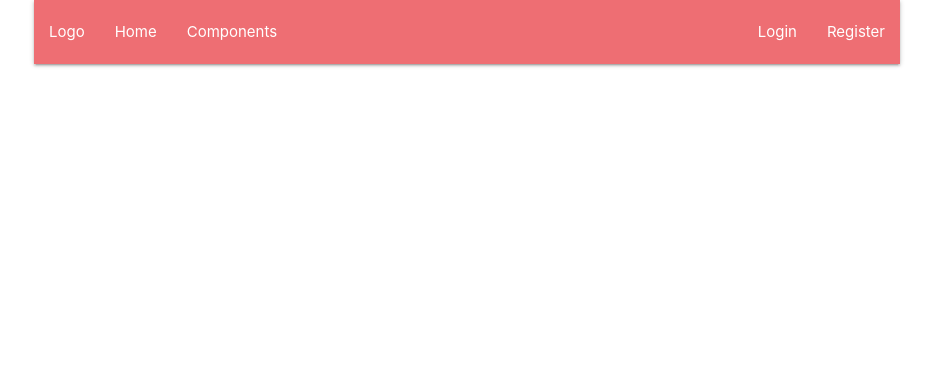
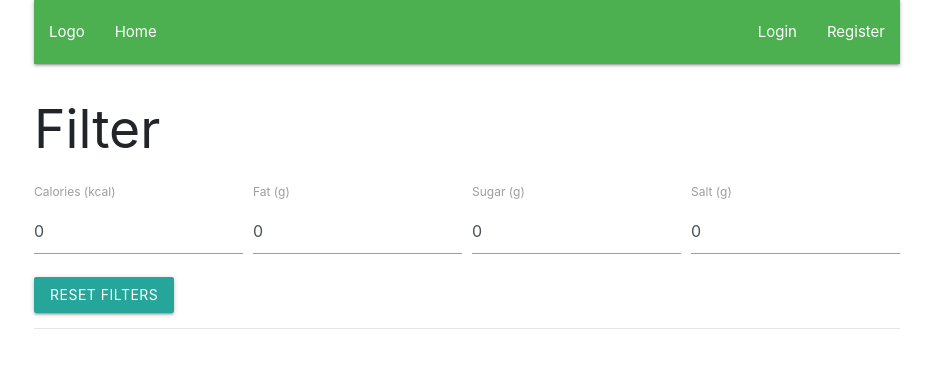
Before and after one commit to scxr/bonhacketit, a FastAPI app: page / in a window 1280 px wide. Shown: the top 368 px of the page, without its empty margins (173-1106 px from the left). Run offline with FastAPI, Linux system fonts and the light colour scheme; data that the repository does not hold is empty; some libraries are stand-ins or nearby versions.

Commit message:
homepage frontend

```diff
--- a/endpoints/create_new_recipe.py
+++ b/endpoints/create_new_recipe.py
@@ -21,7 +21,8 @@ async def create_recipe(file: UploadFile = File(...), data: str = Form(...), req
 
     db = SessionLocal()
     data = json.loads(data)
-    username = str(request.cookies).split("username")[1].split("'")[2] # do not fucking judge me
+    # username = str(request.cookies).split("username")[1].split("'")[2] # do not fucking judge me
+    username = data["username"]
     new_recipe = Recipe()
     new_recipe.created_by = username
     new_recipe.title = data["title"]
--- a/static/css/styles.css
+++ b/static/css/styles.css
@@ -11,3 +11,8 @@
   width: 400px;
   height: 35px;
 }
+
+a:hover {
+  text-decoration: none;
+  color: white;
+}
--- a/static/js/main.js
+++ b/static/js/main.js
@@ -15,6 +15,10 @@ function getCookie(cname) {
   return "";
 }
 
+function deleteCookie(cname) {
+  document.cookie = `${cname}= ; expires = Thu, 01 Jan 1970 00:00:00 GMT`;
+}
+
 function getUsername() {
   return getCookie("username");
 }
--- a/static/vue/auth/login.js
+++ b/static/vue/auth/login.js
@@ -7,6 +7,12 @@ let app = new Vue({
     message: {},
     username: "",
     password: "",
+  },
+  created() {
+    // redirect if user already logged in
+    if (getUsername()) {
+      location.replace("/");
+    }
   },
   methods: {
     async login() {
--- a/static/vue/home.js
+++ b/static/vue/home.js
@@ -1,17 +1,58 @@
-// create_recipe.html
+// index.html
 
-let home = new Vue({
+let app = new Vue({
   delimiters: ["${", "}"],
-  el: "#home",
+  el: "#app",
   data: {
-    username: null,
+    recipes: [],
+    filter: {
+      calories: 0,
+      fat: 0,
+      sugar: 0,
+      salt: 0,
+    },
   },
   created() {
-    this.username = getUsername();
+    // get all recipes
+    this.getRecipes();
   },
   methods: {
-    logout() {
-      document.cookie = "username= ; expires = Thu, 01 Jan 1970 00:00:00 GMT";
+    async getRecipes() {
+      const response = await fetch("/all_recipes", {
+        method: "POST",
+      });
+
+      const data = await response.json();
+      this.recipes = data;
+    },
+    async filterRecipes() {
+      const response = await fetch("/filter_recipes", {
+        method: "POST",
+        headers: {
+          "Content-Type": "application/json",
+        },
+        body: JSON.stringify({
+          calories: parseInt(this.filter.calories),
+          fat: parseInt(this.filter.fat),
+          sugar: parseInt(this.filter.sugar),
+          salt: parseInt(this.filter.salt),
+        }),
+      });
+      const data = await response.json();
+      this.recipes = data;
+      console.log(data);
+    },
+    async onChange() {
+      this.filterRecipes();
+    },
+    resetFilters() {
+      this.filter = {
+        calories: 0,
+        fat: 0,
+        sugar: 0,
+        salt: 0,
+      };
+      this.getRecipes();
     },
   },
 });
--- /dev/null
+++ b/static/vue/layout.js
@@ -0,0 +1,19 @@
+// create_recipe.html
+
+let home = new Vue({
+  delimiters: ["${", "}"],
+  el: "#home",
+  data: {
+    username: null,
+  },
+  created() {
+    this.username = getUsername();
+  },
+  methods: {
+    logout() {
+      deleteCookie("username");
+      this.username = getUsername();
+      location.replace("/");
+    },
+  },
+});
--- a/templates/create_recipe.html
+++ b/templates/create_recipe.html
@@ -54,6 +54,12 @@
       </div>
     </div>
     <div class="form-group">
+      <label>
+        <input type="checkbox" v-model="vegetarian" />
+        <span>Vegetarian</span>
+      </label>
+    </div>
+    <div class="form-group">
       <div
         v-if="message"
         class="alert"
--- a/templates/index.html
+++ b/templates/index.html
@@ -1,3 +1,83 @@
 {% extends 'layout.html' %} {% block content %}
-<div id="app"></div>
+<div id="app">
+  <div>
+    <h2>Filter</h2>
+    <div class="form-row">
+      <div class="form-group col-md-3">
+        <label for="calories">Calories (kcal)</label>
+        <input
+          v-model="filter.calories"
+          @input="onChange"
+          type="number"
+          class="form-control"
+          id="calories"
+        />
+      </div>
+      <div class="form-group col-md-3">
+        <label for="sugar">Fat (g)</label>
+        <input
+          v-model="filter.fat"
+          @input="onChange"
+          type="number"
+          class="form-control"
+          id="sugar"
+        />
+      </div>
+      <div class="form-group col-md-3">
+        <label for="projectName">Sugar (g)</label>
+        <input
+          v-model="filter.sugar"
+          @input="onChange"
+          type="number"
+          class="form-control"
+          id="projectName"
+        />
+      </div>
+      <div class="form-group col-md-3">
+        <label for="salt">Salt (g)</label>
+        <input
+          v-model="filter.salt"
+          @input="onChange"
+          type="number"
+          class="form-control"
+          id="salt"
+        />
+      </div>
+    </div>
+    <button class="btn btn-primary" @click="resetFilters">Reset Filters</button>
+    <hr />
+    <div class="recipes">
+      <div class="row">
+        <div class="col" v-for="recipe in recipes">
+          <div class="card blue-grey darken-1">
+            <div class="card-content white-text">
+              <span class="card-title">Title: ${ recipe.title }</span>
+              <hr />
+              <h5>Nutrition Facts</h5>
+              <p>Calories: ${ recipe.calories } kcal</p>
+              <p>Fat: ${ recipe.fat } g</p>
+              <p>Sugar: ${ recipe.sugar } g</p>
+              <p>Salt: ${ recipe.salt } g</p>
+              <p>Vegetarian: ${ recipe.vegetarian }</p>
+              <hr />
+              <p>
+                <i class="material-icons tiny">thumb_up</i> ${ recipe.likes }
+                <i class="material-icons tiny">thumb_down</i>${ recipe.dislikes
+                }
+              </p>
+              <hr />
+              <p>Created By: ${ recipe.created_by }</p>
+              <p>${ recipe.date_created } days ago</p>
+            </div>
+            <!-- <div class="card-action">
+                  <a href="#">This is a link</a>
+                  <a href="#">This is a link</a>
+                </div> -->
+          </div>
+        </div>
+      </div>
+    </div>
+  </div>
+</div>
+<script src="/static/vue/home.js"></script>
 {% endblock content %}
--- a/templates/layout.html
+++ b/templates/layout.html
@@ -11,12 +11,16 @@
       integrity="sha384-9aIt2nRpC12Uk9gS9baDl411NQApFmC26EwAOH8WgZl5MYYxFfc+NcPb1dKGj7Sk"
       crossorigin="anonymous"
     />
+    <link rel="stylesheet" href="/static/css/styles.css" />
     <!-- Compiled and minified CSS -->
     <link
       rel="stylesheet"
       href="https://cdnjs.cloudflare.com/ajax/libs/materialize/1.0.0/css/materialize.min.css"
     />
-    <link rel="stylesheet" href="/static/css/styles.css" />
+    <link
+      href="https://fonts.googleapis.com/icon?family=Material+Icons"
+      rel="stylesheet"
+    />
     <!-- production vue cdn -->
     <!-- <script src="https://cdn.jsdelivr.net/npm/vue"></script> -->
     <!-- dev vue cdn -->
@@ -28,11 +32,13 @@
     <div class="container">
       <div id="home">
         <nav>
-          <div class="nav-wrapper">
+          <div class="nav-wrapper green">
             <ul id="nav-mobile" class="left hide-on-med-and-down">
               <li><a href="/">Logo</a></li>
               <li><a href="/">Home</a></li>
-              <li><a href="/create_recipe">Components</a></li>
+              <li v-if="username">
+                <a href="/create_recipe">Create Recipe</a>
+              </li>
             </ul>
             <ul id="nav-mobile" class="right hide-on-med-and-down">
               <div v-if="!username">
@@ -40,6 +46,7 @@
                 <li><a href="/register">Register</a></li>
               </div>
               <div v-else>
+                <li><a href="/">${ username }</a></li>
                 <li><a @click="logout">Logout</a></li>
               </div>
               <!-- <li><a href="collapsible.html">JavaScript</a></li> -->
@@ -68,6 +75,6 @@
     <!-- Compiled and minified JavaScript -->
     <script src="https://cdnjs.cloudflare.com/ajax/libs/materialize/1.0.0/js/materialize.min.js"></script>
 
-    <script src="/static/vue/home.js"></script>
+    <script src="/static/vue/layout.js"></script>
   </body>
 </html>
```
Also changed, not shown: static/vue/create_recipe.js (+9 -2 lines), images/Photo on 3-31-20 at 10.30 PM.jpg (added), images/Screen Shot 2020-05-18 at 10.18.56 PM.png (added), images/Screen Shot 2020-05-20 at 7.07.14 PM.png (added), images/Screen Shot 2020-05-20 at 7.22.29 PM.png (added), images/pfp1.jpg (added).
